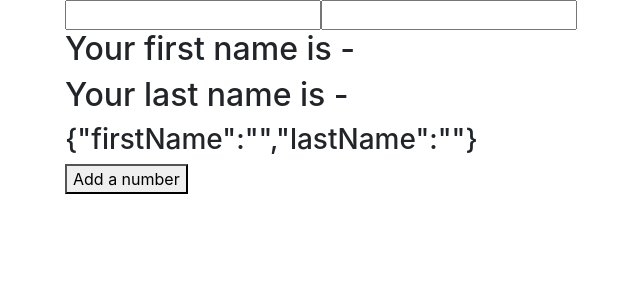
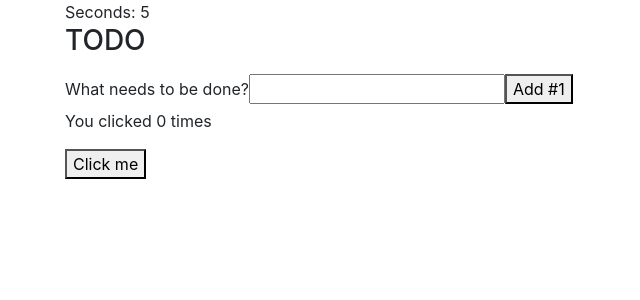
Before and after one commit to yogi721/react-tutorials, a React (Create React App) app: page / in a window 1280 px wide. Shown: the top 300 px of the page, without its empty margins (5-645 px from the left). Built offline with nearby package versions, Linux system fonts and the light colour scheme.

Commit message:
Doc: useState Hook

```diff
--- a/src/App.js
+++ b/src/App.js
@@ -1,7 +1,7 @@
 // import IndexTyping from './components/typing/IndexTyping';
-// import IndexDoc from './components/reactDoc/IndexDoc';
+import IndexDoc from './components/reactDoc/IndexDoc';
 // import IndexTutorial from './components/tutorial1/IndexTutorial';
-import IndexHooks from './components/tutorial2hooks/indexHooks';
+// import IndexHooks from './components/tutorial2hooks/indexHooks';
 // import IndexTodo from './components/todo/IndexTodo';
 
 
@@ -11,10 +11,10 @@
     <div className="container mb-5 mb-5">
       <div className="row">
         {/* <IndexTutorial /> */}
-        <IndexHooks />
+        {/* <IndexHooks /> */}
         {/* <IndexTyping /> */}
         {/* <IndexTodo /> */}
-        {/* <IndexDoc /> */}
+        <IndexDoc />
       </div>
     </div>
   );
--- a/src/components/reactDoc/IndexDoc.js
+++ b/src/components/reactDoc/IndexDoc.js
@@ -1,4 +1,5 @@
 import React from 'react'
+import Counter from './hooks/Counter'
 import Timer from './stateful-component/Timer'
 import TodoApp from './todo/TodoApp'
 
@@ -8,6 +9,7 @@
         <div>
             <Timer />
             <TodoApp />
+            <Counter />
         </div>
     )
 }
--- /dev/null
+++ b/src/components/reactDoc/hooks/Counter.js
@@ -0,0 +1,14 @@
+import React, { useState } from 'react'
+
+function Counter() {
+    const [count, setCount] = useState(0)
+
+    return (
+        <div>
+            <p>You clicked {count} times</p>
+            <button onClick={() => setCount(count + 1)} >Click me</button>
+        </div>
+    )
+}
+
+export default Counter
```
